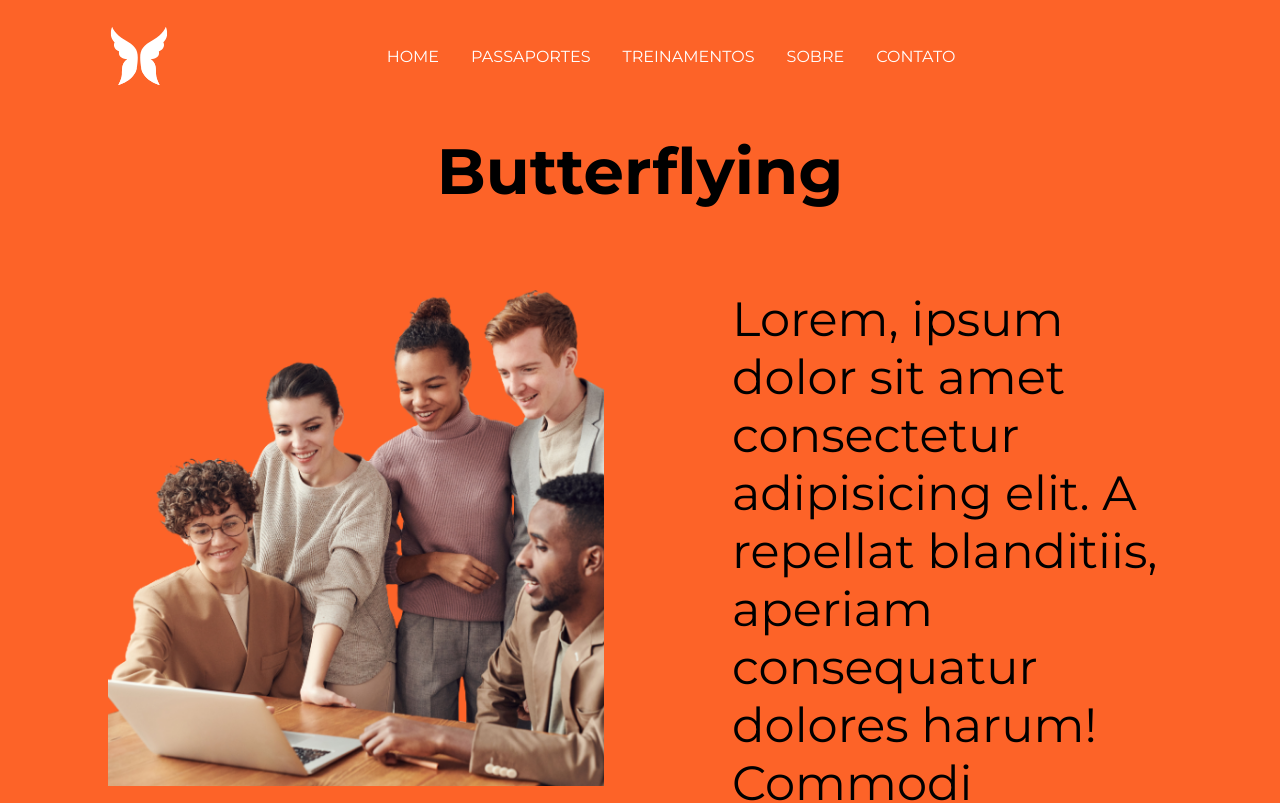
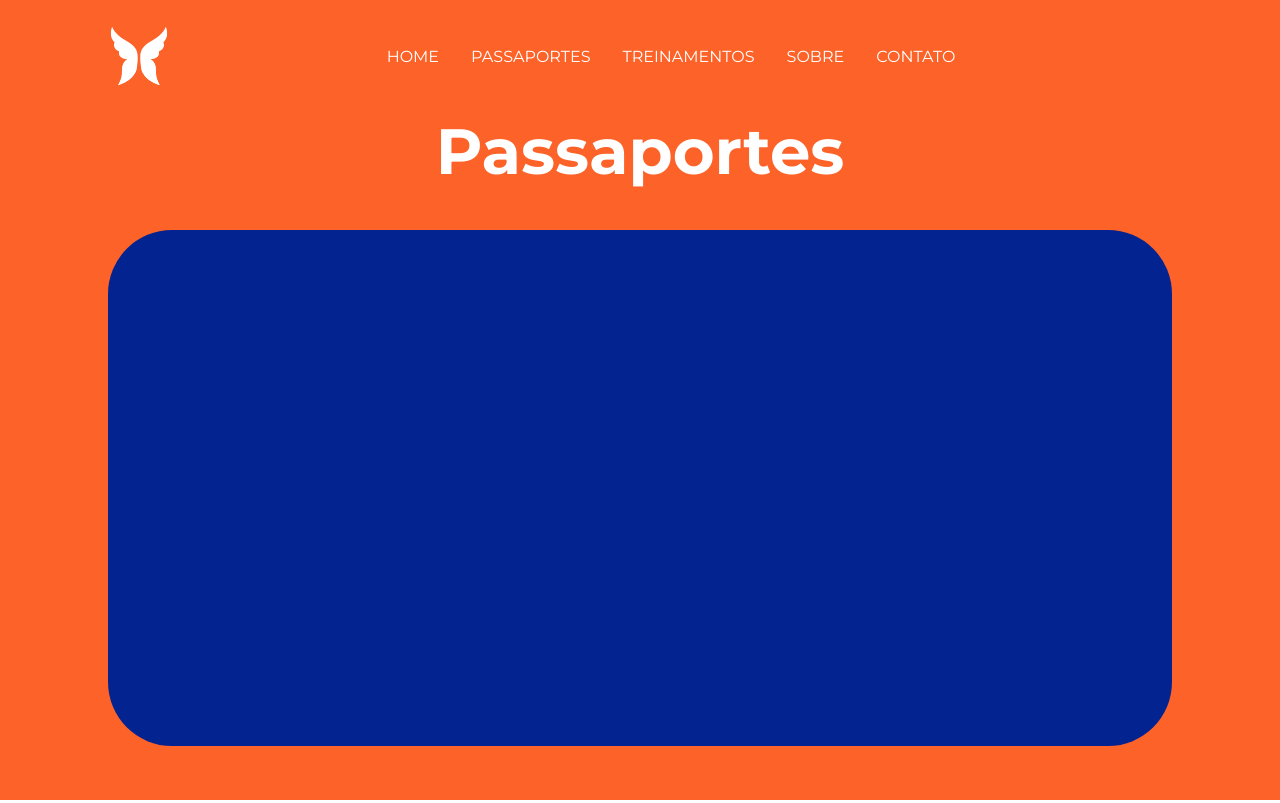
Before and after one commit to Butterflyingg/FrontEnd, an Angular app: page / in a window 1280 px wide. Shown: the top 803 px of the page. Built offline with nearby package versions, Linux system fonts and the light colour scheme.

Commit message:
body-pass_finished

```diff
--- a/src/app/app.component.html
+++ b/src/app/app.component.html
@@ -1 +1,3 @@
-<router-outlet></router-outlet>
+<!-- <router-outlet></router-outlet> -->
+<app-header></app-header>
+<app-body-pass></app-body-pass>
--- a/src/app/app.module.ts
+++ b/src/app/app.module.ts
@@ -9,6 +9,7 @@ import { HomeIntroComponent } from './home/home-intro/home-intro.component';
 import { AboutComponent } from './home/about/about.component';
 import { ContactComponent } from './home/contact/contact.component';
 import { PassComponent } from './pages/pass/pass.component';
+import { BodyPassComponent } from './pass/body-pass/body-pass.component';
 
 
 @NgModule({
@@ -19,7 +20,8 @@ import { PassComponent } from './pages/pass/pass.component';
     HomeIntroComponent,
     AboutComponent,
     ContactComponent,
-    PassComponent
+    PassComponent,
+    BodyPassComponent
   ],
   imports: [
     BrowserModule,
--- /dev/null
+++ b/src/app/pass/body-pass/body-pass.component.html
@@ -0,0 +1,9 @@
+
+<div class="container-pass">
+    <div class="title-pass">
+        <h1>Passaportes</h1>
+    </div>
+    <div class="body-pass">
+
+    </div>
+</div>
--- /dev/null
+++ b/src/app/pass/body-pass/body-pass.component.scss
@@ -0,0 +1,22 @@
+.container-pass{
+    background-color: var(--color-1);
+    padding: 0 108px 0 108px;
+    height: 86vh;
+}
+
+.title-pass{
+    color: var(--color-4);
+    display: flex;
+    justify-content: center;
+    padding-bottom: 40px;
+}
+
+.title-pass h1{
+    font-size: 64px;
+}
+
+.body-pass{
+    background-color: var(--color-2);
+    height: 75%;
+    border-radius: 64px;
+}
```
Also changed, not shown: src/app/pass/body-pass/body-pass.component.ts (added, +10 -0 lines).
